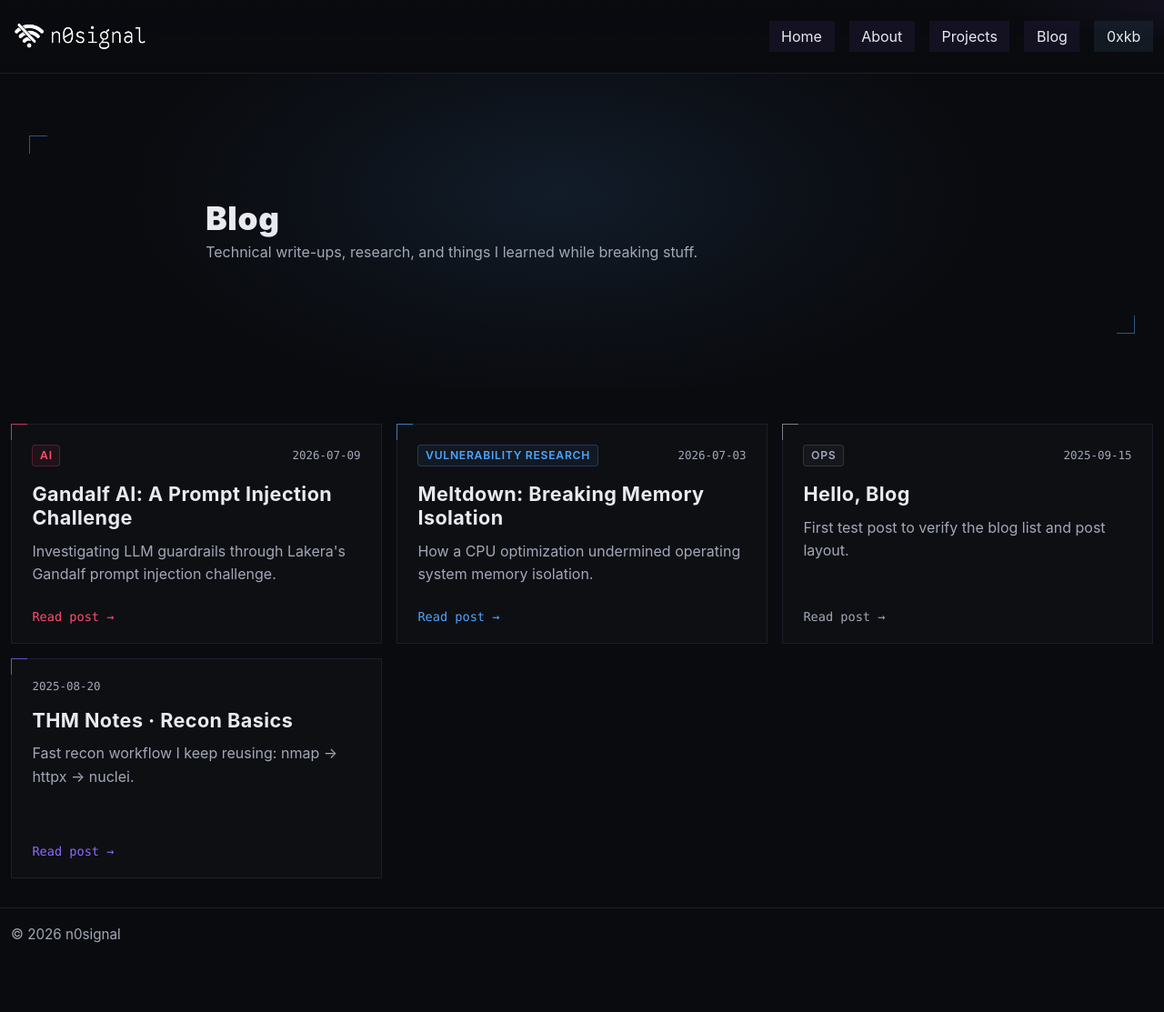
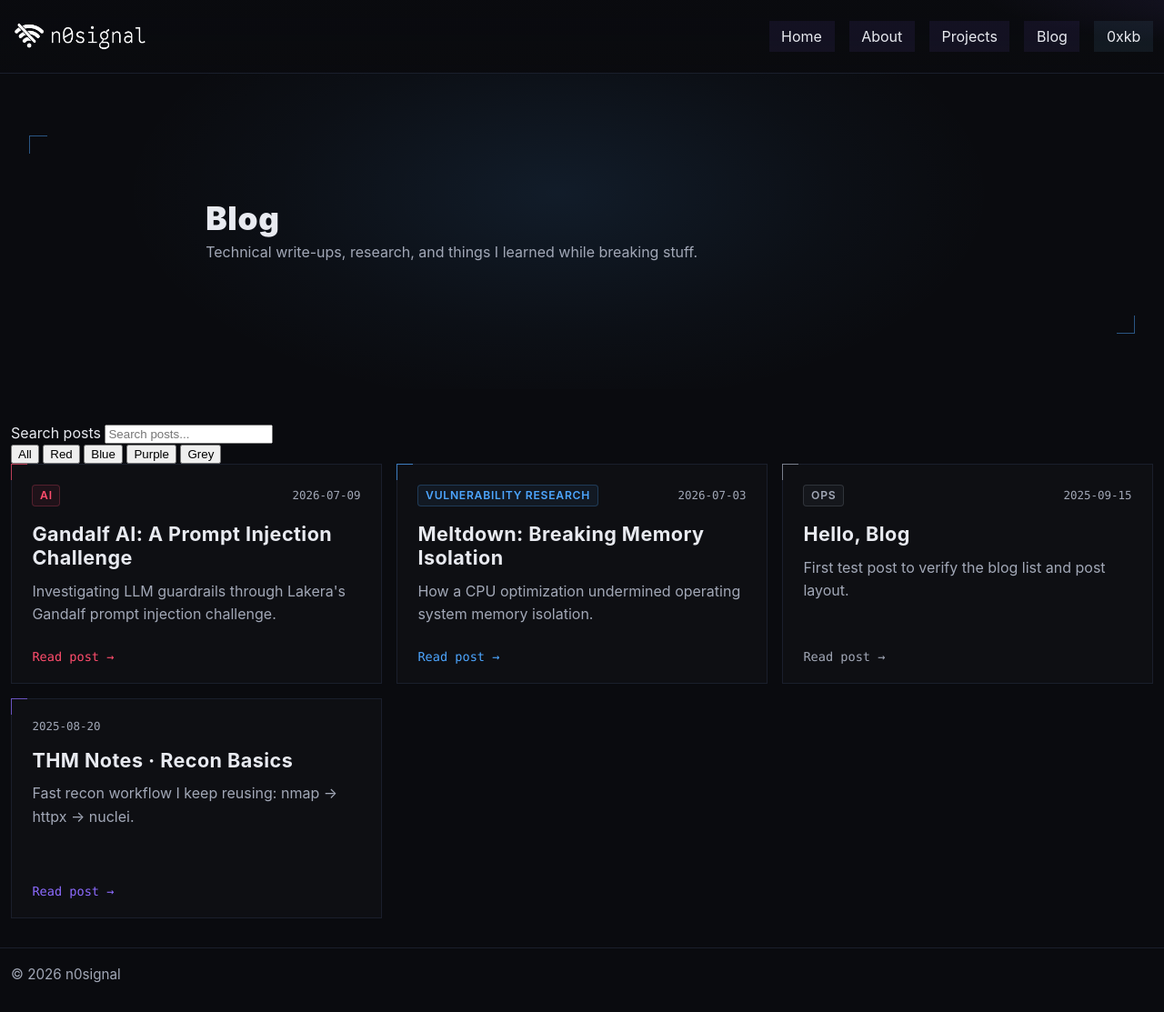
Before and after one commit to Kaninte/n0signal.dev, a Jekyll site: the page built from blog/index.html, in a window 1280 px wide and 1113 px high. Shown: the whole window at 91% size. Built offline with Jekyll 4.4.1, drawn with Linux system fonts in a browser that asks for light colours.

Commit message:
Update index.html

```diff
--- a/blog/index.html
+++ b/blog/index.html
@@ -18,10 +18,38 @@ permalink: /blog/
 </section>
 
 <section class="wrap blog-index">
+
+  <div class="blog-tools">
+  <div class="blog-search">
+    <label class="sr-only" for="blogSearch">Search posts</label>
+
+    <input
+      id="blogSearch"
+      type="search"
+      placeholder="Search posts..."
+      autocomplete="off"
+    >
+  </div>
+
+  <div class="blog-filters" aria-label="Filter posts by colour">
+    <button class="blog-filter active" type="button" data-filter="all">All</button>
+    <button class="blog-filter red" type="button" data-filter="red">Red</button>
+    <button class="blog-filter blue" type="button" data-filter="blue">Blue</button>
+    <button class="blog-filter purple" type="button" data-filter="purple">Purple</button>
+    <button class="blog-filter grey" type="button" data-filter="grey">Grey</button>
+  </div>
+
+  <span id="blogSearchCount" class="blog-search-count"></span>
+</div>
+
   <div class="post-grid">
 
     {% for post in site.posts %}
-      <article class="post-card {{ post.color | default: 'grey' }}">
+      <article
+  class="post-card {{ post.color | default: 'grey' }}"
+  data-color="{{ post.color | default: 'grey' }}"
+  data-search="{{ post.title }} {{ post.kicker }} {{ post.lead }} {{ post.tags | join: ' ' }}"
+>
 
         <a
           class="post-card-hit"
@@ -62,3 +90,56 @@ permalink: /blog/
 
   </div>
 </section>
+
+<script>
+  const blogSearch = document.getElementById('blogSearch');
+  const blogCards = [...document.querySelectorAll('.post-card')];
+  const blogFilters = [...document.querySelectorAll('.blog-filter')];
+  const blogCount = document.getElementById('blogSearchCount');
+
+  let activeFilter = 'all';
+
+  function updateBlog() {
+    const query = blogSearch.value.trim().toLowerCase();
+    let visible = 0;
+
+    blogCards.forEach(card => {
+      const searchable = card.dataset.search.toLowerCase();
+      const color = card.dataset.color;
+
+      const matchesSearch =
+        !query || searchable.includes(query);
+
+      const matchesFilter =
+        activeFilter === 'all' ||
+        color === activeFilter ||
+        (activeFilter === 'purple' && color === 'purp');
+
+      const show = matchesSearch && matchesFilter;
+
+      card.hidden = !show;
+
+      if (show) visible++;
+    });
+
+    const filtering = query || activeFilter !== 'all';
+
+    blogCount.textContent = filtering
+      ? `${visible} post${visible === 1 ? '' : 's'}`
+      : '';
+  }
+
+  blogSearch.addEventListener('input', updateBlog);
+
+  blogFilters.forEach(button => {
+    button.addEventListener('click', () => {
+      activeFilter = button.dataset.filter;
+
+      blogFilters.forEach(filter => {
+        filter.classList.toggle('active', filter === button);
+      });
+
+      updateBlog();
+    });
+  });
+</script>
```
